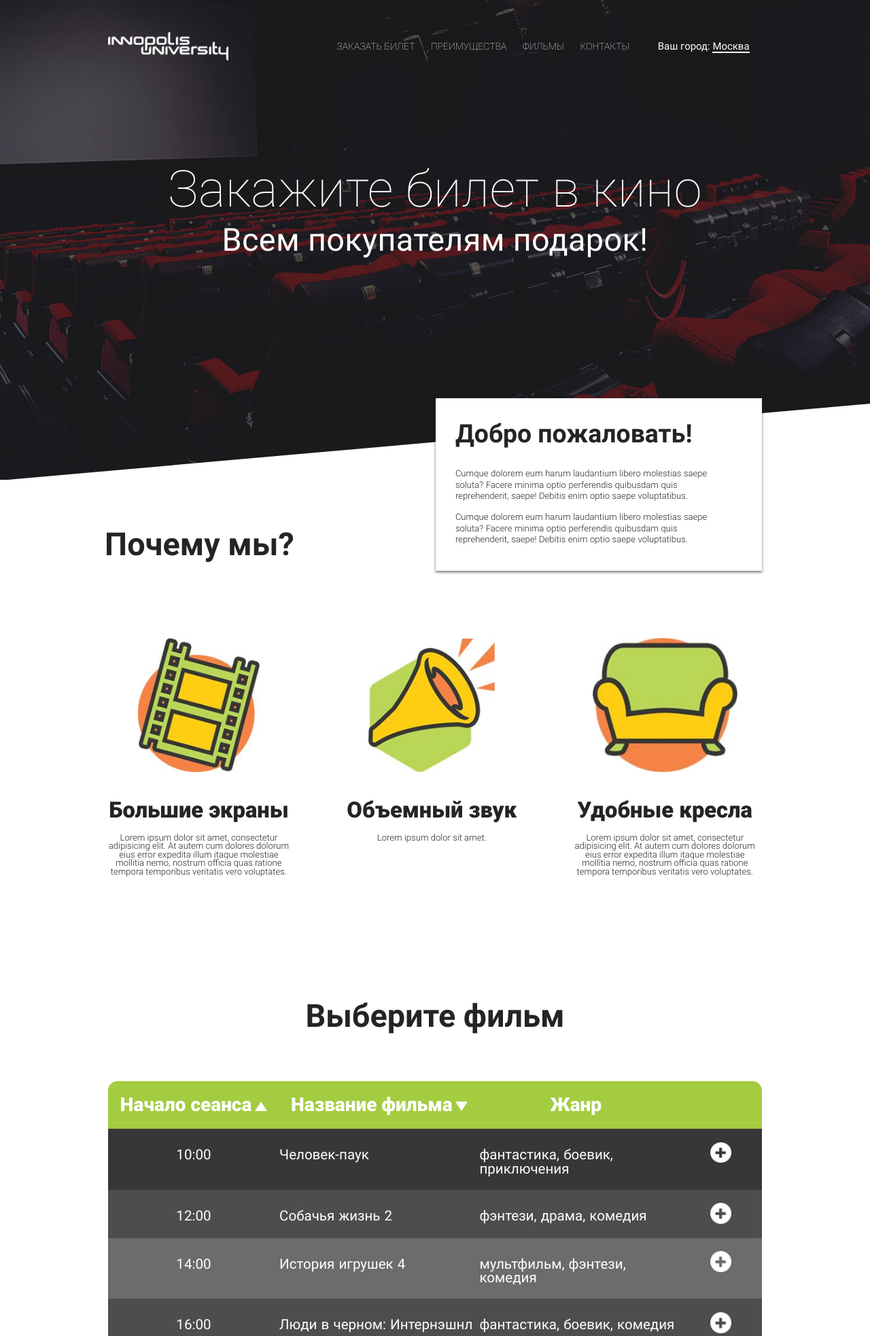
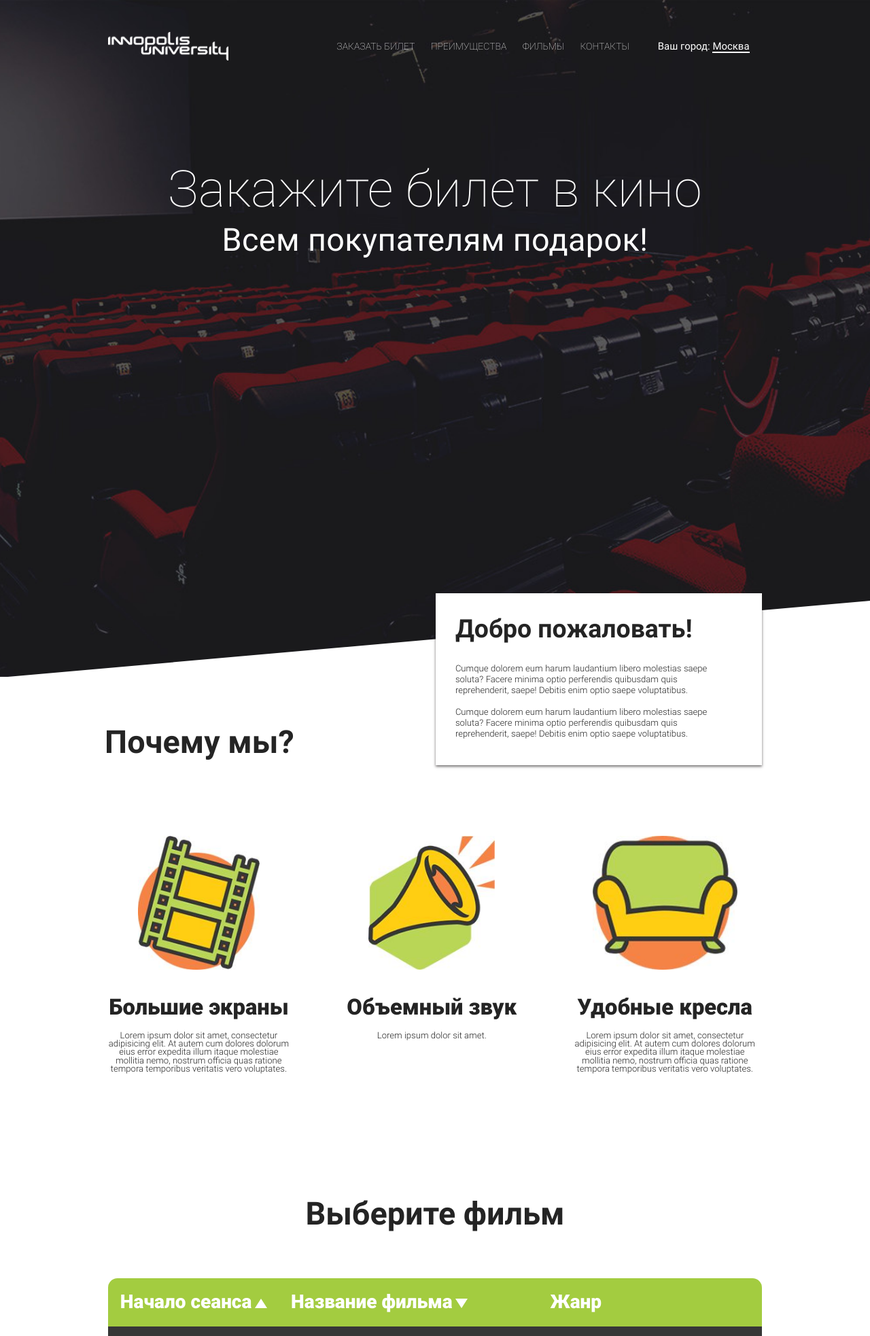
Before and after one commit to MefAldemisov/InnoWeb, a PHP site: page / in a window 1280 px wide. Shown: the top 1966 px of the page at 68% size. Run offline with PHP 8.4, Linux system fonts and the light colour scheme.

Commit message:
3.6 - CA finished

```diff
--- a/css/style.css
+++ b/css/style.css
@@ -3,6 +3,8 @@ html {
     font-size: 1.46vw;
 }
 body {
+    /* max-width: 1920px; */
+    min-width: 320px;
     box-sizing: border-box;
     color: #fff; /*The most common by the elements*/
     font-family: 'Roboto', sans-serif;
@@ -66,7 +68,7 @@ header {
     background-color: #242424;
     background: url(../images/background_1.jpg) no-repeat top center;
     background-size: cover;
-    height: 88.2vh;
+    height: calc(100vh + 10.5rem); /*There was 88.2vh initially*/
     padding-top: 2.5rem;
     margin-bottom: 3.9rem;
     position: relative;
@@ -148,7 +150,7 @@ ul a:hover {
     padding: 1.8rem 3rem 1.22rem 1.55rem;
     box-shadow: 0px 0.1rem 0.2rem 0px rgba(35, 31, 32, 0.65);
     right: 0;
-    top: -24vh;
+    top: -10.5rem;
     z-index: 2;
 }
 .welcome p {
@@ -214,6 +216,7 @@ ul a:hover {
 table {
     width: 100%;
     max-width: 100%;
+    min-height: 80vh;/*3.6 CA 1*/
     border-collapse: collapse;
     border-radius: 0.75rem;
     overflow: hidden;
```
